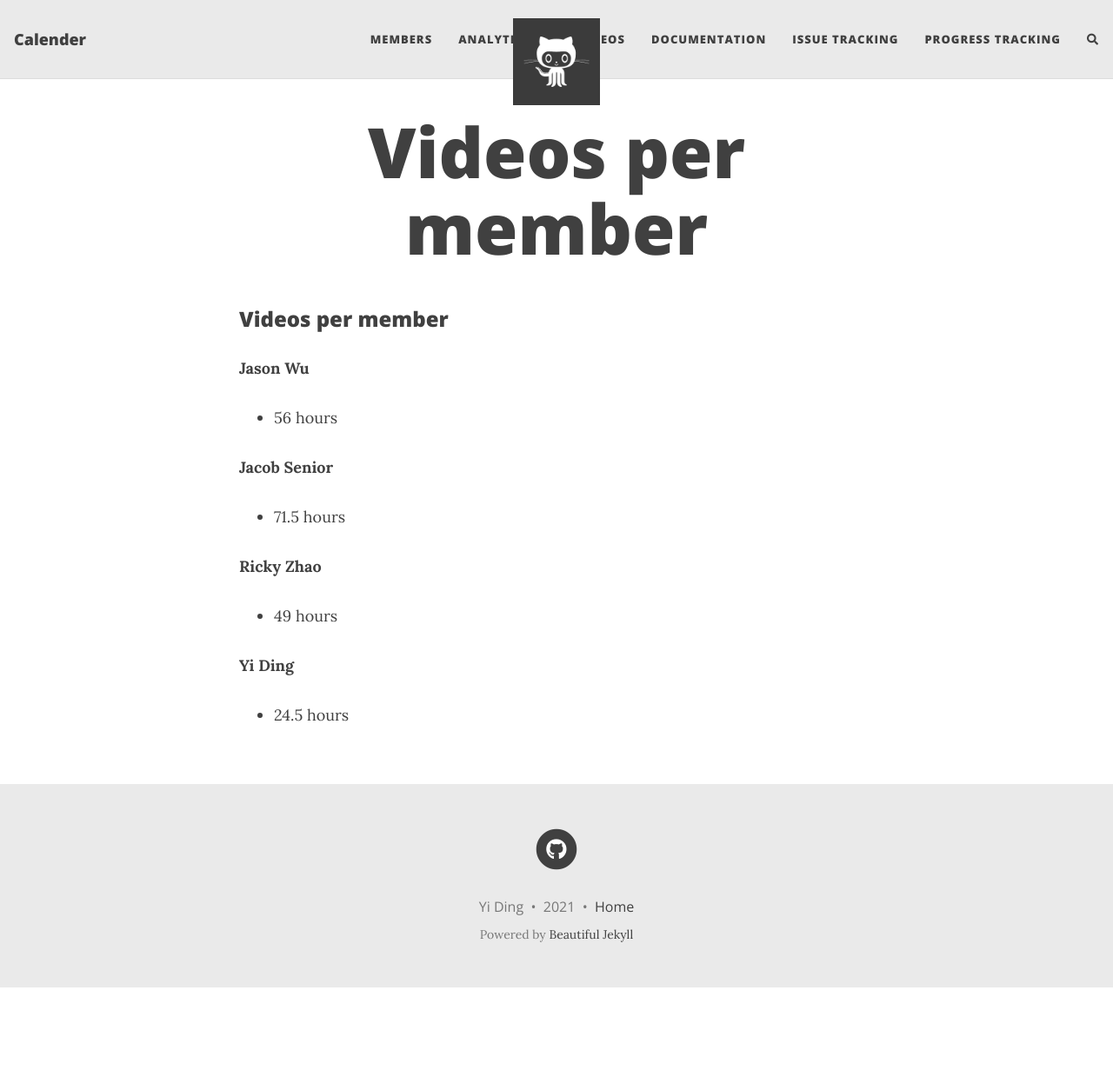
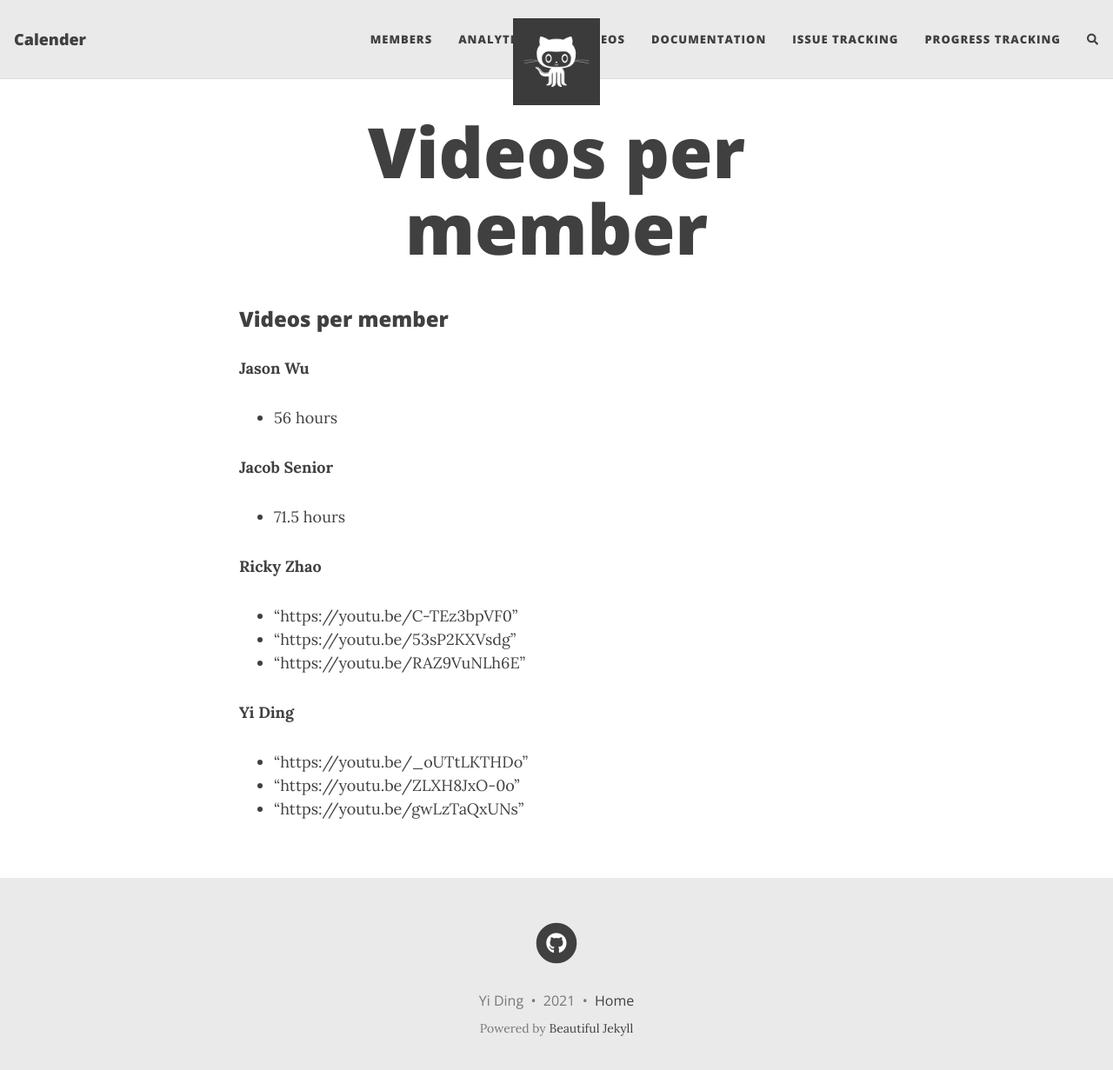
Before and after one commit to Ianewb/SE1-Something, a Jekyll site: the page built from videos.md, in a window 1280 px wide and 1244 px high. Shown: the top 1231 px of the window at 87% size. Built offline with Jekyll 4.4.1, drawn with Linux system fonts in a browser that asks for light colours; nearby versions of some CDN libraries; our own code applies the rules of GitHub Pages for plain Markdown files; comment, search, counter and statistics services are not loaded.

Commit message:
Update videos.md

```diff
--- a/videos.md
+++ b/videos.md
@@ -7,7 +7,11 @@
 * 71.5 hours
 
 **Ricky Zhao**
-* 49 hours
+* "https://youtu.be/C-TEz3bpVF0"
+* "https://youtu.be/53sP2KXVsdg"
+* "https://youtu.be/RAZ9VuNLh6E"
 
 **Yi Ding**
-* 24.5 hours
+* "https://youtu.be/_oUTtLKTHDo"
+* "https://youtu.be/ZLXH8JxO-0o"
+* "https://youtu.be/gwLzTaQxUNs"
```
